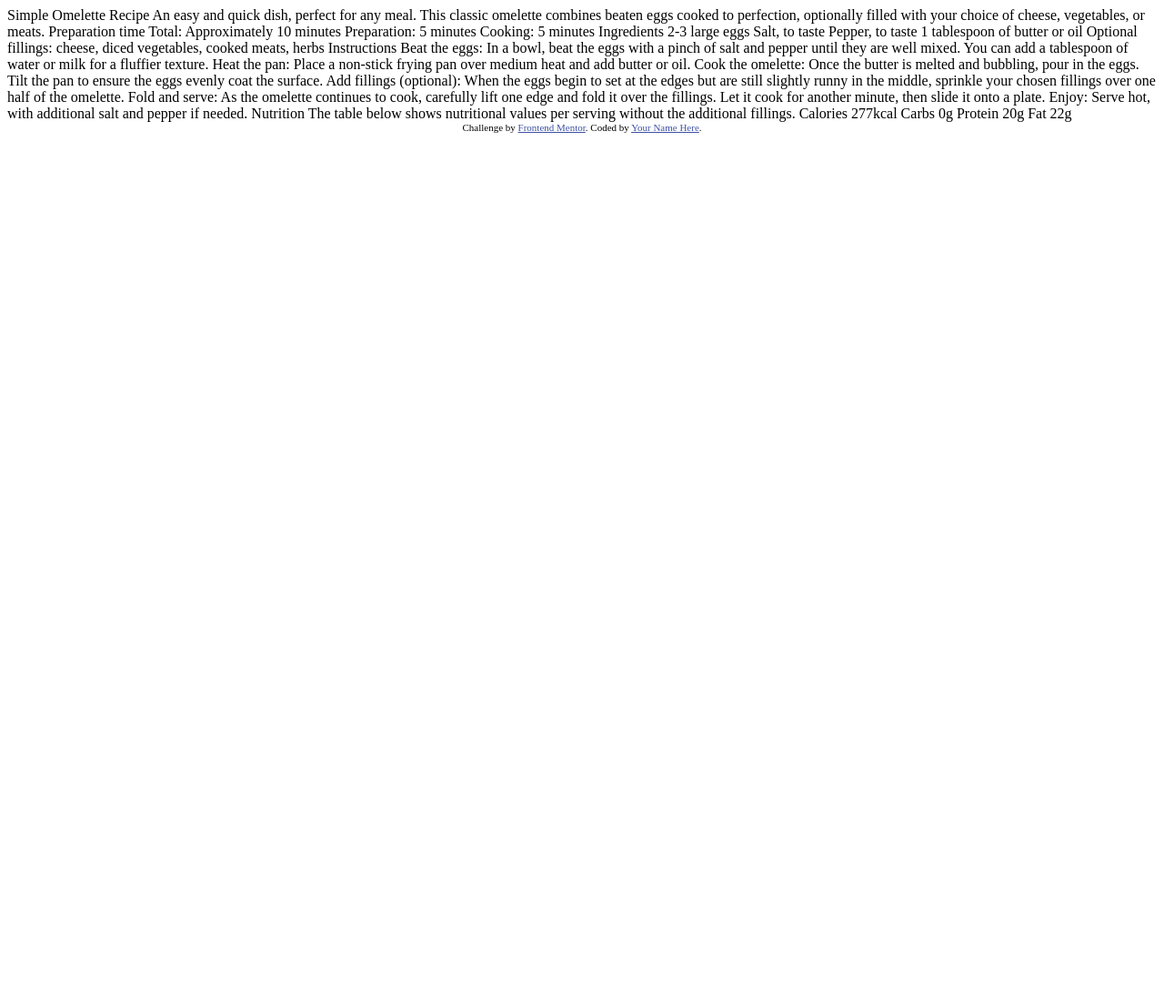
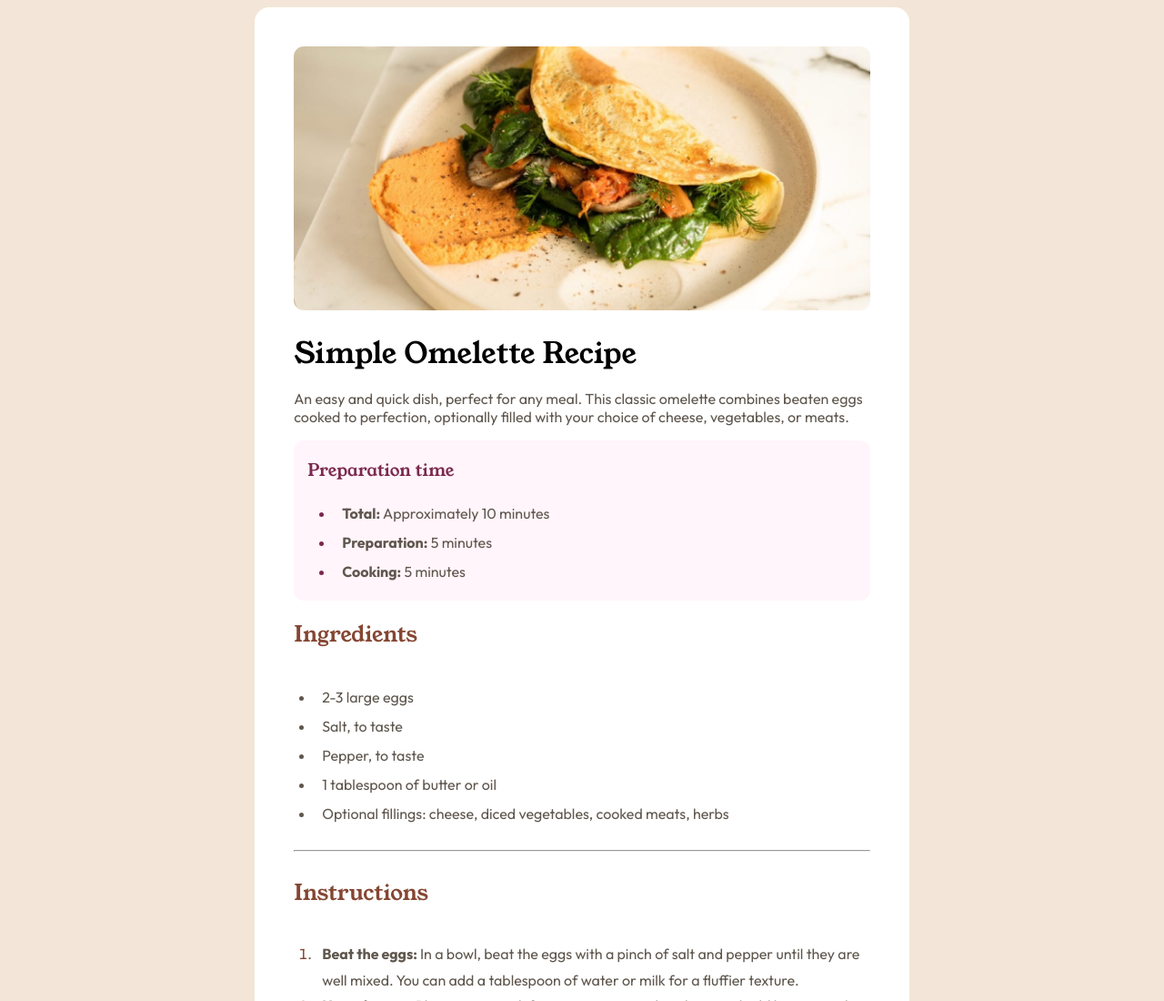
Before and after one commit to martopravia/practica-frontendmentor-5, a plain HTML site: page index.html in a window 1280 px wide. Shown: the top 1100 px of the page at 91% size. Before the commit the page ends 800 px from the top, so only its background shows below. Drawn offline with Linux system fonts and the light colour scheme; a web font is replaced by a local one.

Commit message:
se avanza hasta la parte final de nutrition

```diff
--- a/index.html
+++ b/index.html
@@ -3,55 +3,109 @@
   <head>
     <meta charset="UTF-8" />
     <meta name="viewport" content="width=device-width, initial-scale=1.0" />
-    <!-- displays site properly based on user's device -->
 
+    <link rel="stylesheet" href="style.css" />
+    <link rel="preconnect" href="https://fonts.googleapis.com" />
+    <link rel="preconnect" href="https://fonts.gstatic.com" crossorigin />
     <link
-      rel="icon"
-      type="image/png"
-      sizes="32x32"
-      href="./assets/images/favicon-32x32.png"
+      href="https://fonts.googleapis.com/css2?family=Figtree:ital,wght@0,300..900;1,300..900&family=Inter:ital,opsz,wght@0,14..32,100..900;1,14..32,100..900&family=Outfit:wght@100..900&family=Sevillana&family=Young+Serif&display=swap"
+      rel="stylesheet"
     />
-
+    <link rel="preconnect" href="https://fonts.googleapis.com" />
+    <link rel="preconnect" href="https://fonts.gstatic.com" crossorigin />
+    <link
+      href="https://fonts.googleapis.com/css2?family=Figtree:ital,wght@0,300..900;1,300..900&family=Inter:ital,opsz,wght@0,14..32,100..900;1,14..32,100..900&family=Outfit:wght@100..900&family=Sevillana&family=Young+Serif&display=swap"
+      rel="stylesheet"
+    />
     <title>Frontend Mentor | Recipe page</title>
-
-    <!-- Feel free to remove these styles or customise in your own stylesheet 👍 -->
-    <style>
-      .attribution {
-        font-size: 11px;
-        text-align: center;
-      }
-      .attribution a {
-        color: hsl(228, 45%, 44%);
-      }
-    </style>
-    <link rel="stylesheet" href="style.css" />
   </head>
   <body>
-    Simple Omelette Recipe An easy and quick dish, perfect for any meal. This
-    classic omelette combines beaten eggs cooked to perfection, optionally
-    filled with your choice of cheese, vegetables, or meats. Preparation time
-    Total: Approximately 10 minutes Preparation: 5 minutes Cooking: 5 minutes
-    Ingredients 2-3 large eggs Salt, to taste Pepper, to taste 1 tablespoon of
-    butter or oil Optional fillings: cheese, diced vegetables, cooked meats,
-    herbs Instructions Beat the eggs: In a bowl, beat the eggs with a pinch of
-    salt and pepper until they are well mixed. You can add a tablespoon of water
-    or milk for a fluffier texture. Heat the pan: Place a non-stick frying pan
-    over medium heat and add butter or oil. Cook the omelette: Once the butter
-    is melted and bubbling, pour in the eggs. Tilt the pan to ensure the eggs
-    evenly coat the surface. Add fillings (optional): When the eggs begin to set
-    at the edges but are still slightly runny in the middle, sprinkle your
-    chosen fillings over one half of the omelette. Fold and serve: As the
-    omelette continues to cook, carefully lift one edge and fold it over the
-    fillings. Let it cook for another minute, then slide it onto a plate. Enjoy:
-    Serve hot, with additional salt and pepper if needed. Nutrition The table
-    below shows nutritional values per serving without the additional fillings.
-    Calories 277kcal Carbs 0g Protein 20g Fat 22g
-
-    <div class="attribution">
-      Challenge by
-      <a href="https://www.frontendmentor.io?ref=challenge" target="_blank"
-        >Frontend Mentor</a
-      >. Coded by <a href="#">Your Name Here</a>.
+    <div class="container">
+      <div class="bigBox">
+        <div class="image">
+          <img src="assets\images\image-omelette.jpeg" alt="" />
+        </div>
+        <h1 class="title">Simple Omelette Recipe</h1>
+        <p class="firstText">
+          An easy and quick dish, perfect for any meal. This classic omelette
+          combines beaten eggs cooked to perfection, optionally filled with your
+          choice of cheese, vegetables, or meats.
+        </p>
+        <div class="redContainer">
+          <h3 class="titlePrep">Preparation time</h3>
+          <ul class="firstList">
+            <li><strong>Total:</strong> Approximately 10 minutes</li>
+            <li><strong>Preparation:</strong> 5 minutes</li>
+            <li><strong>Cooking:</strong> 5 minutes</li>
+          </ul>
+        </div>
+        <h2 class="titleIng">Ingredients</h2>
+        <ul class="secondList">
+          <li>2-3 large eggs</li>
+          <li>Salt, to taste</li>
+          <li>Pepper, to taste</li>
+          <li>1 tablespoon of butter or oil</li>
+          <li>
+            Optional fillings: cheese, diced vegetables, cooked meats, herbs
+          </li>
+        </ul>
+        <hr />
+        <h2 class="titleInst">Instructions</h2>
+        <ol class="thirdList">
+          <li>
+            <strong>Beat the eggs: </strong> In a bowl, beat the eggs with a
+            pinch of salt and pepper until they are well mixed. You can add a
+            tablespoon of water or milk for a fluffier texture.
+          </li>
+          <li>
+            <strong>Heat the pan:</strong> Place a non-stick frying pan over
+            medium heat and add butter or oil.
+          </li>
+          <li>
+            <strong>Cook the omelette:</strong> Once the butter is melted and
+            bubbling, pour in the eggs. Tilt the pan to ensure the eggs evenly
+            coat the surface.
+          </li>
+          <li>
+            <strong>Add fillings (optional):</strong> When the eggs begin to set
+            at the edges but are still slightly runny in the middle, sprinkle
+            your chosen fillings over one half of the omelette.
+          </li>
+          <li>
+            <strong>Fold and serve:</strong> As the omelette continues to cook,
+            carefully lift one edge and fold it over the fillings. Let it cook
+            for another minute, then slide it onto a plate.
+          </li>
+          <li>
+            <strong>Enjoy:</strong> Serve hot, with additional salt and pepper
+            if needed.
+          </li>
+        </ol>
+        <hr />
+        <h2 class="titleNutri">Nutrition</h2>
+        <p class="nutri">
+          The table below shows nutritional values per serving without the
+          additional fillings.
+        </p>
+        <div class="grid">
+          <div class="calories">
+            <span class="calories1">Calories</span>
+            <span class="calories2">277kcal</span>
+          </div>
+          <div class="carbs">
+            <span class="carbs1">Carbs</span>
+            <span class="carbs2">0g</span>
+          </div>
+          <div class="prote">
+            <span class="prote1">Protein</span>
+            <span class="prote2">20g</span>
+          </div>
+          <div class="fat">
+            <span class="fat1">Fat</span>
+            <span class="fat2">22g</span>
+          </div>
+        </div>
+      </div>
     </div>
   </body>
 </html>
--- a/style.css
+++ b/style.css
@@ -0,0 +1,146 @@
+* {
+  box-sizing: border-box;
+}
+
+body {
+  background-color: hsl(30, 54%, 90%);
+}
+
+.container {
+  display: flex;
+  justify-content: center;
+}
+
+.bigBox {
+  width: 45rem;
+  height: auto;
+  background-color: hsl(0, 0%, 100%);
+  display: flex;
+  justify-content: center;
+  align-items: flex-start;
+  flex-direction: column;
+  padding: 2.7rem;
+  border-radius: 1rem;
+}
+
+.image img {
+  width: 100%;
+  border-radius: 0.7rem;
+}
+
+.title {
+  font-family: "Young Serif", sans-serif;
+  font-weight: 400;
+}
+
+.firstText {
+  font-family: "Outfit", sans-serif;
+  font-weight: 400;
+  margin-top: -5px;
+  font-size: 16px;
+  color: hsl(30, 10%, 34%);
+}
+
+.redContainer {
+  background-color: hsl(330, 100%, 98%);
+  width: 100%;
+  border-radius: 0.7rem;
+  padding-left: 15px;
+}
+
+.titlePrep {
+  color: hsl(332, 51%, 32%);
+  font-family: "Young Serif", sans-serif;
+  font-weight: 400;
+}
+
+.firstList li {
+  margin-left: -10px;
+  line-height: 2rem;
+  font-family: "Outfit", sans-serif;
+  font-weight: 400;
+  font-size: 16px;
+  color: hsl(30, 10%, 34%);
+}
+
+.firstList li::marker {
+  color: hsl(332, 51%, 32%);
+}
+
+.titleIng {
+  color: hsl(14, 45%, 36%);
+  font-family: "Young Serif", sans-serif;
+  font-weight: 400;
+}
+
+.secondList li {
+  margin-left: -17px;
+  line-height: 2rem;
+  font-family: "Outfit", sans-serif;
+  font-weight: 400;
+  font-size: 16px;
+  color: hsl(30, 10%, 34%);
+}
+
+hr {
+  width: 100%;
+  color: hsl(30, 10%, 34%);
+}
+
+.titleInst {
+  color: hsl(14, 45%, 36%);
+  font-family: "Young Serif", sans-serif;
+  font-weight: 400;
+}
+
+.thirdList li {
+  margin-left: -17px;
+  line-height: 1.8rem;
+  font-family: "Outfit", sans-serif;
+  font-weight: 400;
+  font-size: 16px;
+  color: hsl(30, 10%, 34%);
+}
+
+.thirdList li::marker {
+  color: hsl(14, 45%, 36%);
+}
+
+ul li,
+ol li {
+  list-style-position: outside;
+  padding-left: 0.5rem;
+}
+
+.titleNutri {
+  color: hsl(14, 45%, 36%);
+  font-family: "Young Serif", sans-serif;
+  font-weight: 400;
+}
+
+.nutri {
+  font-family: "Outfit", sans-serif;
+  font-weight: 400;
+  font-size: 16px;
+  color: hsl(30, 10%, 34%);
+}
+
+.grid {
+  display: flex;
+  flex-direction: column;
+  justify-content: space-between;
+}
+.calories .carbs .prote .fat {
+  display: block;
+  width: 100%;
+}
+
+.calories1 .carbs1 .prote1 .fat1 {
+  display: block;
+  width: 50%;
+}
+
+.calories2 .carbs2 .prote2 .fat2 {
+  display: block;
+  width: 50%;
+}
```
